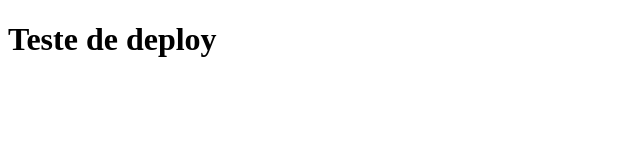
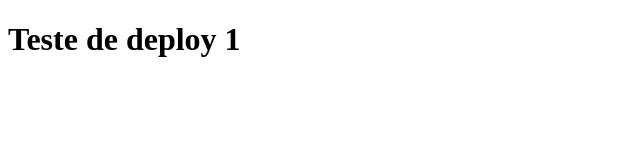
Before and after one commit to sandyunicef/testedeploy, a plain HTML site: page index.html in a window 1280 px wide. Shown: the full height of the page, 0-640 px from the left. Drawn offline with Linux system fonts and the light colour scheme.

Commit message:
Update index.html

```diff
--- a/index.html
+++ b/index.html
@@ -5,7 +5,7 @@
     <title>Title</title>
 </head>
 <body>
-<h1>Teste de deploy</h1>
+<h1>Teste de deploy 1</h1>
 
 </body>
 </html>
```
